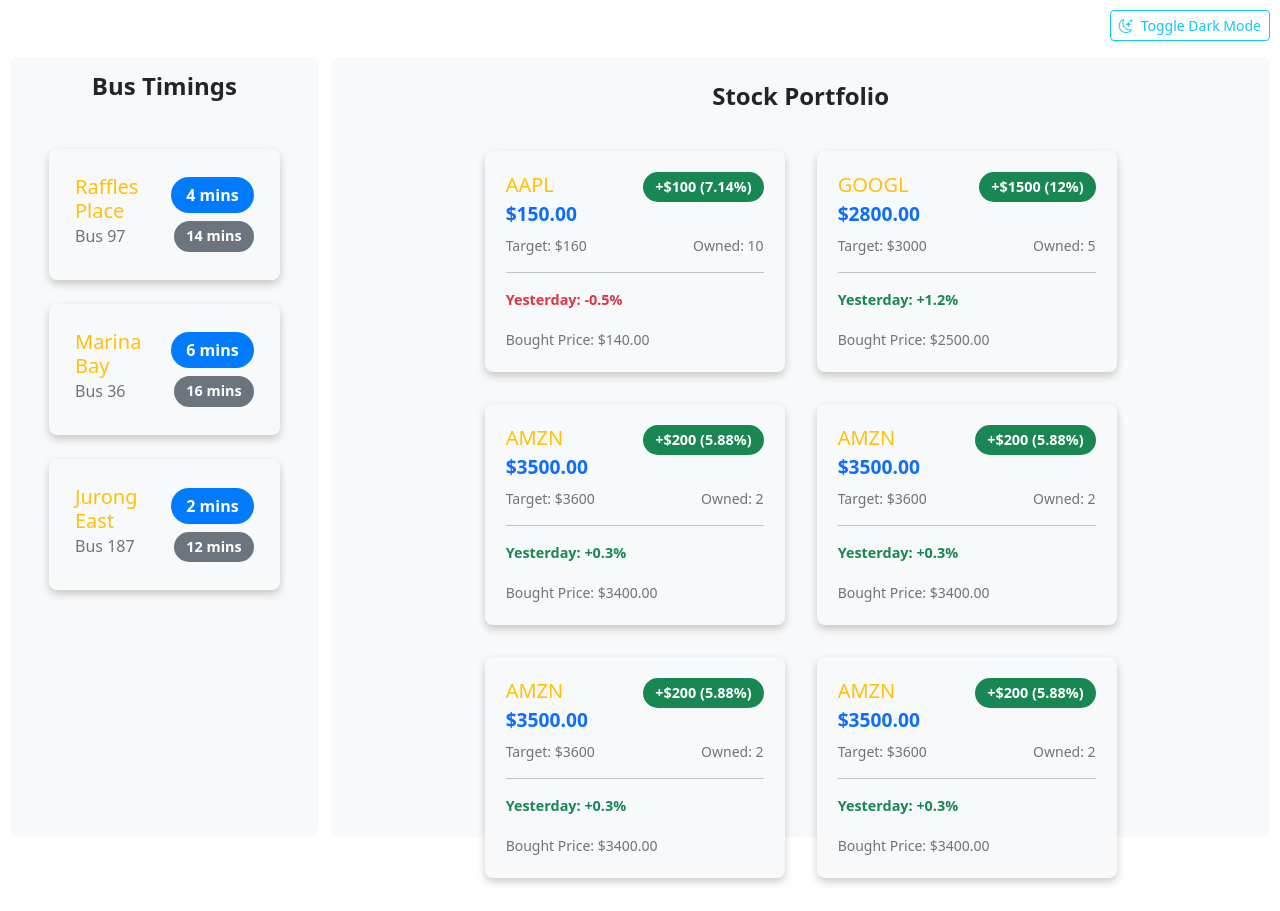
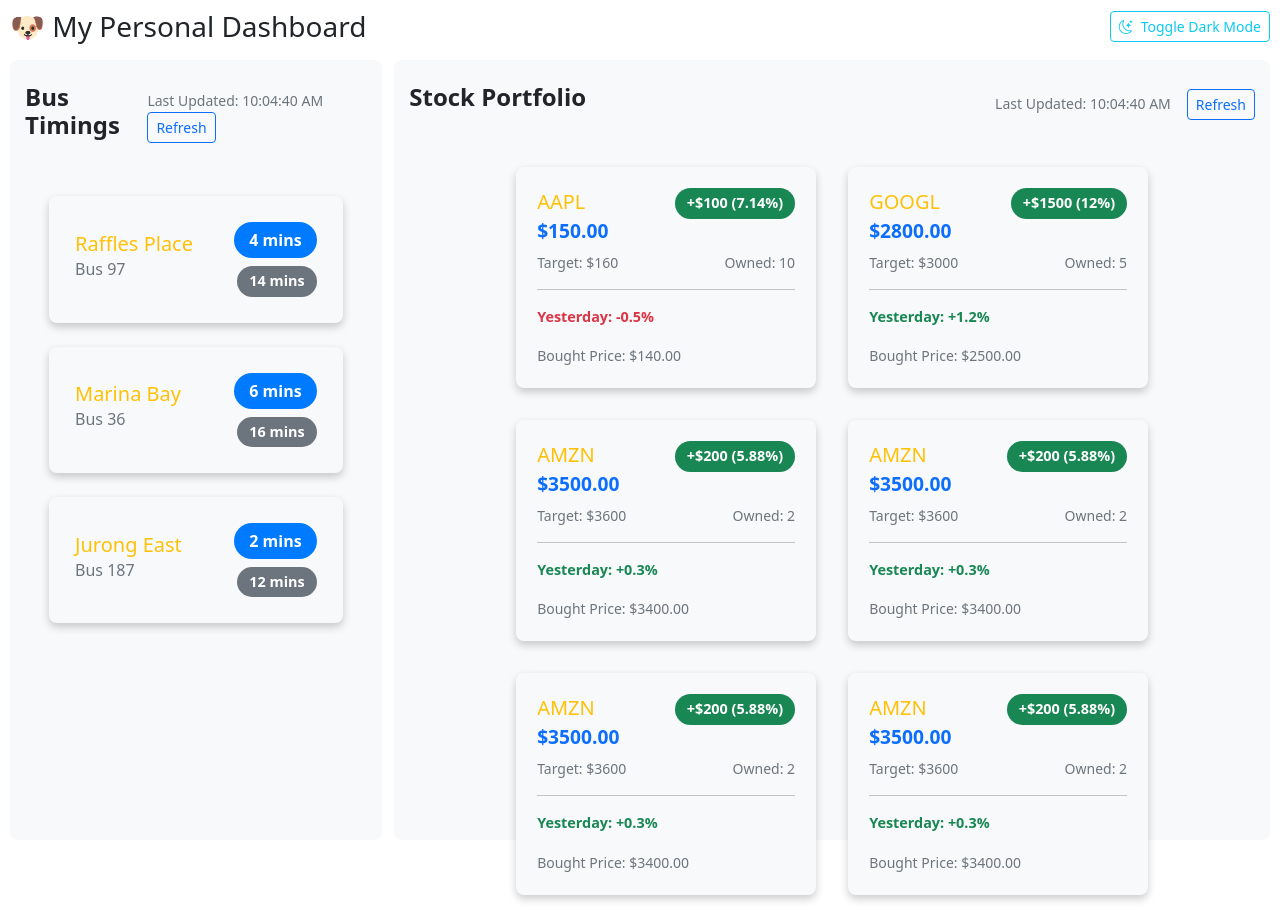
Before and after one commit to ryo-wijaya/my-pi-board, a React (Vite) app in the folder frontend/: page / in a window 1280 px wide. Built offline with nearby package versions, Linux system fonts and the light colour scheme; the HTML template or start-up script is replaced by a standard one.

Commit message:
Styling and margin updates

```diff
--- a/frontend/src/App.jsx
+++ b/frontend/src/App.jsx
@@ -14,10 +14,9 @@
       }`}
       style={{ padding: "10px" }}
     >
-      <button
-        onClick={toggleTheme}
-        className="btn btn-sm btn-outline-info mb-3 align-self-end d-flex align-items-center"
-      >
+      <div className="d-flex justify-content-between align-items-center mb-3">
+        <h3 className="m-0 d-flex align-items-center">🐶 My Personal Dashboard</h3>
+        <button onClick={toggleTheme} className="btn btn-sm btn-outline-info d-flex align-items-center">
           {isDarkMode ? (
             <>
               <i className="bi bi-brightness-high me-2"></i> Toggle Light Mode
@@ -28,12 +27,13 @@
             </>
           )}
         </button>
+      </div>
 
       <div className="d-flex w-100 h-100">
         <div
           className={`${isDarkMode ? "bg-secondary text-light" : "bg-light text-dark"}`}
           style={{
-            flex: "0 0 24.5%",
+            flex: "0 0 29.5%",
             borderRadius: "8px",
             padding: "15px",
           }}
@@ -50,7 +50,7 @@
         <div
           className={`${isDarkMode ? "bg-secondary text-light" : "bg-light text-dark"}`}
           style={{
-            flex: "0 0 74.5%",
+            flex: "0 0 69.5%",
             borderRadius: "8px",
             padding: "15px",
           }}
--- a/frontend/src/components/bus/BusContainer.jsx
+++ b/frontend/src/components/bus/BusContainer.jsx
@@ -1,11 +1,8 @@
 import React, { useState, useEffect } from "react";
-
 import { BusCard } from "./BusCard";
 
-import { getBusTimings } from "../../api/busService";
-
 export default function BusContainer({ isDarkMode }) {
-  const busData = [
+  const [busData, setBusData] = useState([
     {
       busStop: "Raffles Place",
       busNumber: "97",
@@ -24,11 +21,36 @@
       firstBusTime: "2 mins",
       secondBusTime: "12 mins",
     },
-  ];
+  ]);
+
+  const [lastUpdated, setLastUpdated] = useState(new Date().toLocaleTimeString());
+
+  const refreshData = () => {
+    setBusData([...busData]); // Simulate fetching new data
+    setLastUpdated(new Date().toLocaleTimeString());
+  };
 
   return (
     <div>
-      <h4 className="mb-5 text-center fw-bold">Bus Timings</h4>
+      <div className="d-flex justify-content-between align-items-center mb-5 mt-2">
+        <h4 className="fw-bold">Bus Timings</h4>
+        <div>
+          <small
+            className="me-3"
+            style={{
+              color: isDarkMode ? "#cfcfcf" : "#6c757d",
+            }}
+          >
+            Last Updated: {lastUpdated}
+          </small>
+          <button
+            onClick={refreshData}
+            className={`btn btn-sm ${isDarkMode ? "btn-light" : "btn-outline-primary"}`}
+          >
+            Refresh
+          </button>
+        </div>
+      </div>
       {busData.map((bus, index) => (
         <BusCard key={index} {...bus} isDarkMode={isDarkMode} />
       ))}
--- a/frontend/src/components/stock/StockContainer.jsx
+++ b/frontend/src/components/stock/StockContainer.jsx
@@ -1,10 +1,8 @@
 import React, { useState, useEffect } from "react";
-import { getStockData } from "../../api/stockService";
-
 import StockCard from "./StockCard";
 
 export default function StockContainer({ isDarkMode }) {
-  const stockData = [
+  const [stockData, setStockData] = useState([
     {
       stockLabel: "AAPL",
       currentPrice: 150,
@@ -65,11 +63,36 @@
       percentageChangeYesterday: 0.3,
       targetPrice: 3600,
     },
-  ];
+  ]);
+
+  const [lastUpdated, setLastUpdated] = useState(new Date().toLocaleTimeString());
+
+  const refreshData = () => {
+    setStockData([...stockData]); // Simulate fetching new data
+    setLastUpdated(new Date().toLocaleTimeString());
+  };
 
   return (
-    <div className="d-flex flex-column align-items-center" style={{ width: "100%", padding: "10px" }}>
-      <h4 className="mb-4 text-center fw-bold">Stock Portfolio</h4>
+    <div className="d-flex flex-column align-items-center mt-2" style={{ width: "100%" }}>
+      <div className="d-flex justify-content-between align-items-center w-100 mb-4">
+        <h4 className="fw-bold mb-3">Stock Portfolio</h4>
+        <div>
+          <small
+            className="me-3"
+            style={{
+              color: isDarkMode ? "#cfcfcf" : "#6c757d",
+            }}
+          >
+            Last Updated: {lastUpdated}
+          </small>
+          <button
+            onClick={refreshData}
+            className={`btn btn-sm ${isDarkMode ? "btn-light" : "btn-outline-primary"}`}
+          >
+            Refresh
+          </button>
+        </div>
+      </div>
       <div className="d-flex flex-wrap justify-content-center">
         {stockData.map((stock, index) => (
           <StockCard key={index} {...stock} isDarkMode={isDarkMode} />
```
Lines whose indentation alone changed are shown as unchanged.
